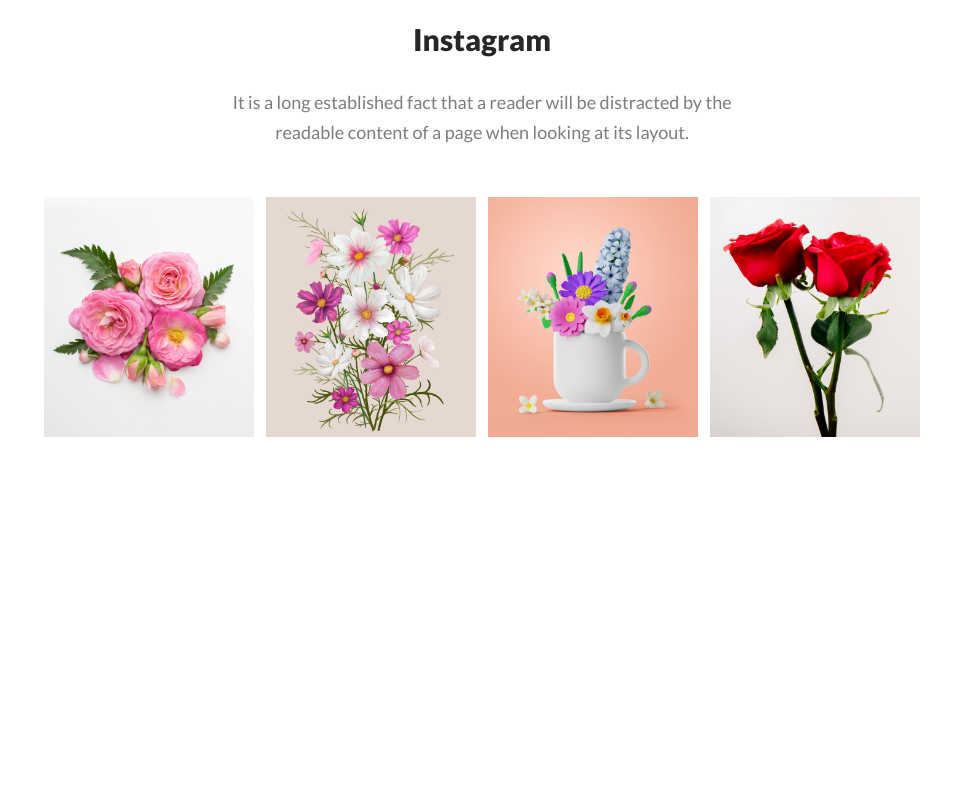
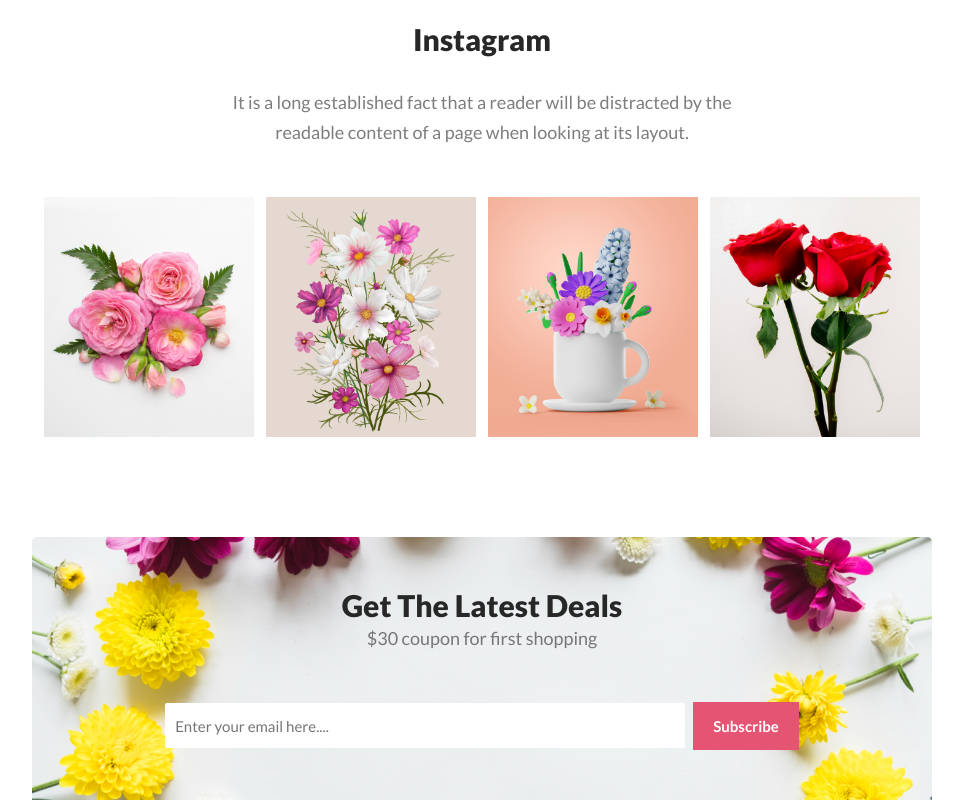
Before and after one commit to AbdullahAlJubair/flower-shop-assignment, a plain HTML site: page index.html in a window 1280 px wide. Shown: the part 2377-3177 px from the top of the page, without its empty margins (158-1121 px from the left). Before the commit the page ends 2814 px from the top, so only its background shows below. Drawn offline with Linux system fonts and the light colour scheme.

Commit message:
Newsletter Section Completed

```diff
--- a/Styles/style.css
+++ b/Styles/style.css
@@ -159,3 +159,38 @@
     width: 210px;
     height: 240px;
 }
+/*Newsletter Section Design*/
+.newsletter {
+    max-width: 700px;
+    margin: 100px auto 0px;
+    padding: 50px 100px;
+    text-align: center;
+    background-image: url('../Flower Asset/Rectangle 9.png');
+    background-repeat: no-repeat;
+    background-size: 100%;
+}
+.newsletter>.section-title, .newsletter>.section-text {
+    margin: 0px;
+}
+.newsletter>form>input[type="email"] {
+    width: 500px;
+    height: 25px;
+    padding: 10px;
+    font-size: 15px;
+    margin-top: 50px;
+    border: 0;
+    outline: none;
+    border-radius: 2px;
+}
+.newsletter>form>input[type="submit"] {
+    padding: 15px 20px;
+    border: 0;
+    margin-left: 5px;
+    cursor: pointer;
+    color: #fff;
+    background: #E55473;
+    color: #FFF;
+    font-size: 15px;
+    font-weight: 700;
+    border: 0;
+}
--- a/index.html
+++ b/index.html
@@ -98,10 +98,16 @@
                 <img src="Flower Asset/Rectangle 5.png" alt="">
                 <img src="Flower Asset/Rectangle 6.png" alt="">
             </div>
+        </section>
+        <section class="newsletter">  <!-- Newsletter Section -->
+            <h3 class="section-title">Get The Latest Deals</h3>
+            <p class="section-text">$30 coupon for first shopping</p>
+            <form action="">
+                <input type="email" placeholder="Enter your email here....">
+                <input type="submit" value="Subscribe">
+            </form>
 
         </section>
-
-
     </main>
     <footer> <!-- Footer Section -->
 
```
